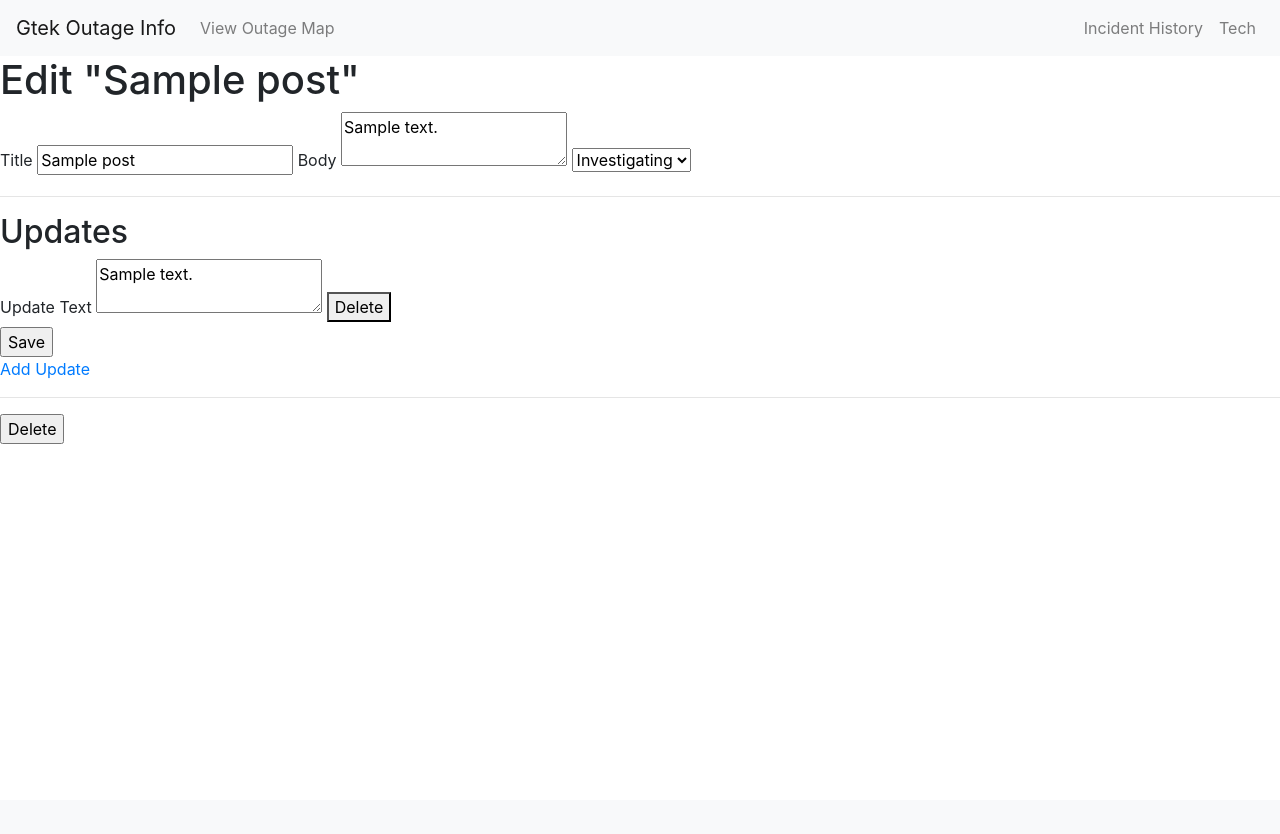
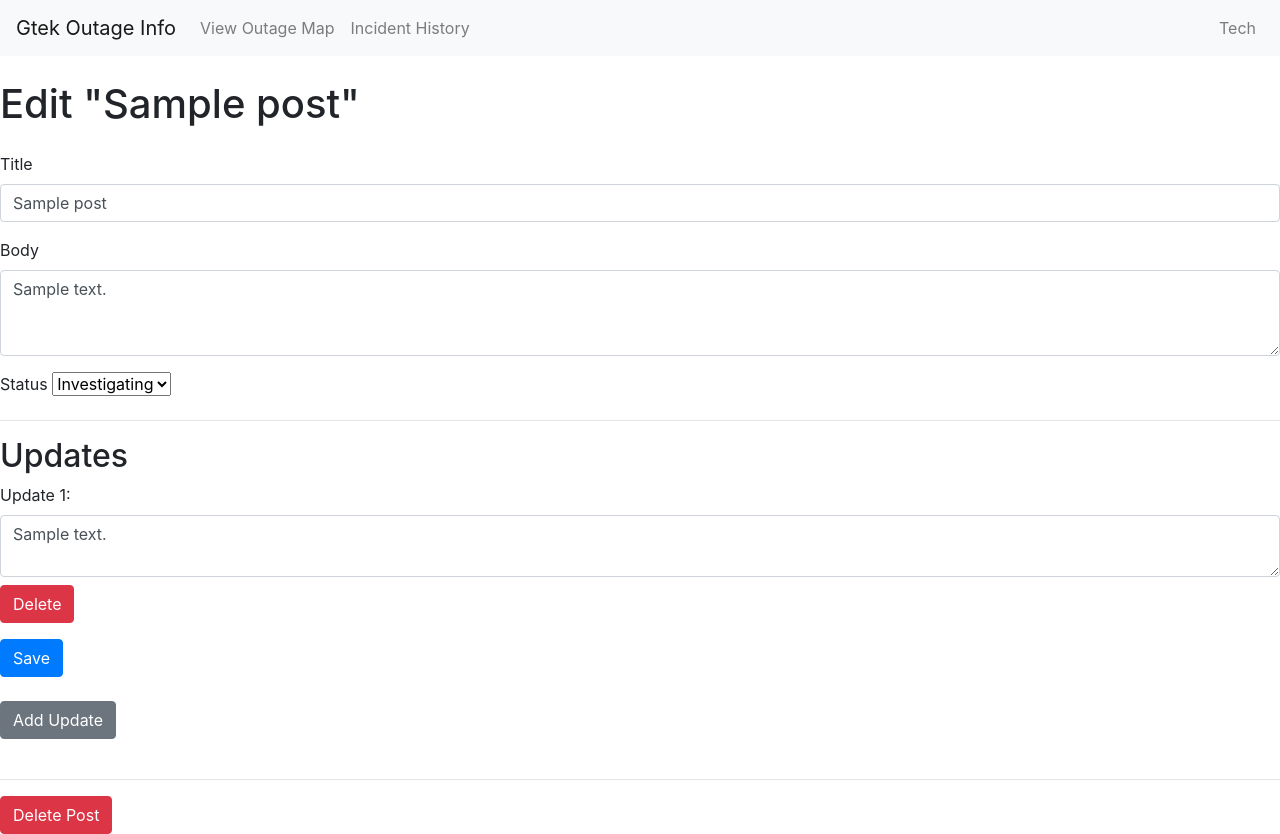
Before and after one commit to gavingleinig/GtekOutagesMap, a Flask app: template flaskr/templates/update.html in a window 1280 px wide. Before the commit the page ends 444 px from the top, so only its background shows below. Run offline with Flask 3, Linux system fonts and the light colour scheme; the template is opened without the code that fills it: most values are stand-ins (such as "Sample title", 1, 10 or a date in 2020); parts of the project's set-up code (start-up, migrations or seed data) failed here and were passed over; some libraries are stand-ins or nearby versions.

Commit message:
bootstrap css, begin edit towers dialouge

```diff
--- a/flaskr/__init__.py
+++ b/flaskr/__init__.py
@@ -2,11 +2,14 @@ import os
 
 from flask import Flask
 from flask_wtf.csrf import CSRFProtect
+from flask_limiter import Limiter
+
 
 def create_app(test_config=None):
     # create and configure the app
     app = Flask(__name__, instance_relative_config=True)
     csrf = CSRFProtect(app)
+
     app.config.from_mapping(
         SECRET_KEY='dev',
         DATABASE=os.path.join(app.instance_path, 'flaskr.sqlite'),
--- a/flaskr/auth.py
+++ b/flaskr/auth.py
@@ -6,14 +6,19 @@ from flask import (
 )
 from werkzeug.security import check_password_hash
 
+
+
+
 bp = Blueprint('auth', __name__)
+
+
 
 # Load credentials from file
 def load_credentials():
     with open(os.getenv('CREDENTIALS_FILE', 'credentials.json')) as f:
         return json.load(f)
 
-credentials = load_credentials()
+
 
 @bp.route('/login', methods=('GET', 'POST'))
 def login():
@@ -22,6 +27,7 @@ def login():
         password = request.form['password']
         error = None
 
+        credentials = load_credentials()
         user = credentials.get(username)
 
         if user is None:
--- a/flaskr/outage_map.py
+++ b/flaskr/outage_map.py
@@ -67,8 +67,9 @@ def find_outage():
                 break
 
     if an_offline_tower:
-        message = f"""An Offline Tower is in Radius: {an_offline_tower['name']}, Distance: {(an_offline_tower['distance']/1609.34):.2f} miles.
+        message = f"""<DEBUG> An Offline Tower is in Radius: {an_offline_tower['name']}, Distance: {(an_offline_tower['distance']/1609.34):.2f} miles.
         You appear to be in a Gtek Outage. We are doing our best to quickly return you to service.
+        or smthn like "Rest assured, our technicians are working hard to get all services back up and running as soon as possible. You don't need to request a repair if you confirm that you're in an area outage."
         """
     else:
         message = "There is currently no reported outage in your location. Try troubleshooting on your own [insert troubleshooting tips], or contact us at 361-777-1400."
--- a/flaskr/static/outage_map.js
+++ b/flaskr/static/outage_map.js
@@ -18,7 +18,8 @@ async function initMap() {
         scaleControl: true,
         streetViewControl: false,
         rotateControl: false,
-        mapTypeId: 'terrain'
+        mapTypeId: 'terrain',
+        gestureHandling: "greedy"
     });
     marker = new google.maps.Marker({
         map,
--- a/flaskr/templates/base.html
+++ b/flaskr/templates/base.html
@@ -6,6 +6,8 @@
   <title>{% block title %}{% endblock %} - Gtek</title>
   <link rel="stylesheet" href="{{ url_for('static', filename='style.css') }}">
   <link rel="stylesheet" href="https://stackpath.bootstrapcdn.com/bootstrap/4.5.2/css/bootstrap.min.css">
+  <script src="https://code.jquery.com/jquery-3.5.1.slim.min.js"></script>
+  <script src="https://cdn.jsdelivr.net/npm/@popperjs/core@1.16.1/dist/umd/popper.min.js"></script>
 </head>
 <body>
   <nav class="navbar navbar-expand-lg navbar-light bg-light">
@@ -18,23 +20,20 @@
         <li class="nav-item">
           <a class="nav-link" href="{{ url_for('outage_map.map') }}">View Outage Map</a>
         </li>
+        <li class="nav-item">
+          <a class="nav-link" href="{{ url_for('status.status') }}">Incident History</a>
+        </li>
       </ul>
       <ul class="navbar-nav">
         {% if g.user %}
-          <li class="nav-item">Tech Logged In</li>
+          <li class="nav-item">(Tech Logged In)</li>
           <li class="nav-item">
             <a class="nav-link" href="{{ url_for('tech.tech') }}">Update Outage Map Towers</a>
-          </li>
-          <li class="nav-item">
-            <a class="nav-link" href="{{ url_for('status.status') }}">Incident History</a>
           </li>
           <li class="nav-item">
             <a class="nav-link" href="{{ url_for('auth.logout') }}">Log Out</a>
           </li>
         {% else %}
-          <li class="nav-item">
-            <a class="nav-link" href="{{ url_for('status.status') }}">Incident History</a>
-          </li>
           <li class="nav-item">
             <a class="nav-link" href="{{ url_for('auth.login') }}">Tech</a>
           </li>
@@ -53,9 +52,6 @@
     {% block content %}{% endblock %}
   </section>
 
-  <script src="https://code.jquery.com/jquery-3.5.1.slim.min.js"></script>
-  <script src="https://cdn.jsdelivr.net/npm/@popperjs/core@1.16.1/dist/umd/popper.min.js"></script>
-  <script src="https://stackpath.bootstrapcdn.com/bootstrap/4.5.2/js/bootstrap.min.js"></script>
   {% block script %}{% endblock %}
 </body>
 </html>
--- a/flaskr/templates/status.html
+++ b/flaskr/templates/status.html
@@ -15,7 +15,7 @@
       <div class="card">
         <div class="card-header">
           <h2 class="h5">{{ post['title'] }}</h2>
-          <div class="status">Status: {{ post['status'] }}</div>
+          <div class="status, font-weight-bold">Status: {{ post['status'] }}</div>
           <div class="about text-muted" data-timestamp="{{ post['created'] }}"></div>
         </div>
         <div class="card-body">
@@ -25,7 +25,7 @@
             <ul class="list-group list-group-flush updates">
               {% for update in post['updates'] %}
                 <li class="list-group-item">
-                  <strong>Update {{ loop.revindex }}:</strong>
+                  <strong>Update {{  loop.revindex }}:</strong>
                   <p class="update-content">{{ update['update_content'] }}</p>
                   <div class="about text-muted" data-timestamp="{{ update['updated_at'] }}"></div>
                 </li>
--- a/flaskr/templates/tech.html
+++ b/flaskr/templates/tech.html
@@ -28,10 +28,11 @@
             </tbody>
         </table>
         <div class="text-center">
-          <button type="button" class="btn btn-primary" onclick="submitForm('online')">Make Online</button>
-          <button type="button" class="btn btn-primary" onclick="submitForm('offline')">Make Offline</button>
+          <button type="button" class="btn btn-primary" onclick="submitForm('online')">Set Online</button>
+          <button type="button" class="btn btn-primary" onclick="submitForm('offline')">Set Offline</button>
         </div>
     </form>
+    <a class="nav-link" href="{{ url_for('tech.edit_towers') }}">EDIT TOWERS WIP</a>
   </div>
 </div>
 {% endblock %}
--- a/flaskr/templates/update.html
+++ b/flaskr/templates/update.html
@@ -1,30 +1,39 @@
 {% extends 'base.html' %}
 
 {% block header %}
-  <h1>{% block title %}Edit "{{ post['title'] }}"{% endblock %}</h1>
+  <h1 class="my-4">{% block title %}Edit "{{ post['title'] }}"{% endblock %}</h1>
 {% endblock %}
 
 {% block content %}
-  <form method="post">
+  <form method="post" class="mb-4">
     <input type="hidden" name="csrf_token" value="{{ csrf_token() }}"/>
-    <label for="title">Title</label>
-    <input name="title" id="title"
-      value="{{ request.form['title'] or post['title'] }}" required>
-    <label for="body">Body</label>
-    <textarea name="body" id="body">{{ request.form['body'] or post['body'] }}</textarea>
-    <select name="status" id="status" required>
-      <option value="investigating" {% if (request.form['status'] or post['status']) == 'investigating' %}selected{% endif %}>Investigating</option>
-      <option value="resolved" {% if (request.form['status'] or post['status']) == 'resolved' %}selected{% endif %}>Resolved</option>
-    </select>
+
+    <div class="mb-3">
+      <label for="title" class="form-label">Title</label>
+      <input type="text" class="form-control" name="title" id="title" value="{{ request.form['title'] or post['title'] }}" required>
+    </div>
+
+    <div class="mb-3">
+      <label for="body" class="form-label">Body</label>
+      <textarea class="form-control" name="body" id="body" rows="3" required>{{ request.form['body'] or post['body'] }}</textarea>
+    </div>
+
+    <div class="mb-3">
+      <label for="status" class="form-label">Status</label>
+      <select class="form-select" name="status" id="status" required>
+        <option value="investigating" {% if (request.form['status'] or post['status']) == 'investigating' %}selected{% endif %}>Investigating</option>
+        <option value="resolved" {% if (request.form['status'] or post['status']) == 'resolved' %}selected{% endif %}>Resolved</option>
+      </select>
+    </div>
 
     {% if post['updates'] %}
       <hr>
       <h2>Updates</h2>
       {% for update in post['updates'] %}
-        <div class="update">
-          <label for="update_body_{{ update['update_id'] }}">Update Text</label>
-          <textarea name="update_body_{{ update['update_id'] }}" id="update_body_{{ update['update_id'] }}">{{ request.form['update_body_' ~ update['update_id']] or update['update_content'] }}</textarea>
-          <button type="button" class="delete-update-btn" data-update-id="{{ update['update_id'] }}">Delete</button>
+        <div class="mb-3">
+          <label for="update_body_{{ update['update_id'] }}" class="form-label">Update {{  loop.revindex }}:</label>
+          <textarea class="form-control" name="update_body_{{ update['update_id'] }}" id="update_body_{{ update['update_id'] }}" rows="2" required>{{ request.form['update_body_' ~ update['update_id']] or update['update_content'] }}</textarea>
+          <button type="button" class="btn btn-danger mt-2 delete-update-btn" data-update-id="{{ update['update_id'] }}">Delete</button>
         </div>
       {% endfor %}
     {% endif %}
@@ -32,21 +41,23 @@
     {% if do_update %}
       <hr>
       <h2>Add New Update</h2>
-      <label for="new_update_body">Update Text</label>
-      <textarea name="new_update_body" id="new_update_body">{{ request.form['new_update_body'] }}</textarea>
+      <div class="mb-3">
+        <label for="new_update_body" class="form-label">Update Text</label>
+        <textarea class="form-control" name="new_update_body" id="new_update_body" rows="2">{{ request.form['new_update_body'] }}</textarea>
+      </div>
     {% endif %}
 
-    <input type="submit" value="Save">
+    <button type="submit" class="btn btn-primary">Save</button>
   </form>
 
   {% if not do_update %}
-    <a class="action" href="{{ url_for('status.edit', id=post['id'], do_update='true') }}">Add Update</a>
+    <a class="btn btn-secondary mb-4" href="{{ url_for('status.edit', id=post['id'], do_update='true') }}">Add Update</a>
   {% endif %}
 
   <hr>
   <form action="{{ url_for('status.delete', id=post['id']) }}" method="post">
     <input type="hidden" name="csrf_token" value="{{ csrf_token() }}"/>
-    <input class="danger" type="submit" value="Delete" onclick="return confirm('Are you sure?');">
+    <button type="submit" class="btn btn-danger" onclick="return confirm('Are you sure?');">Delete Post</button>
   </form>
 {% endblock %}
 
```
Also changed, not shown: flaskr/tech.py (+42 -0 lines), flaskr/templates/create.html (+19 -9 lines), flaskr/templates/outage_map.html (+25 -5 lines), flaskr/util/xmlParser.py (deleted, +0 -32 lines), database.db (deleted).
